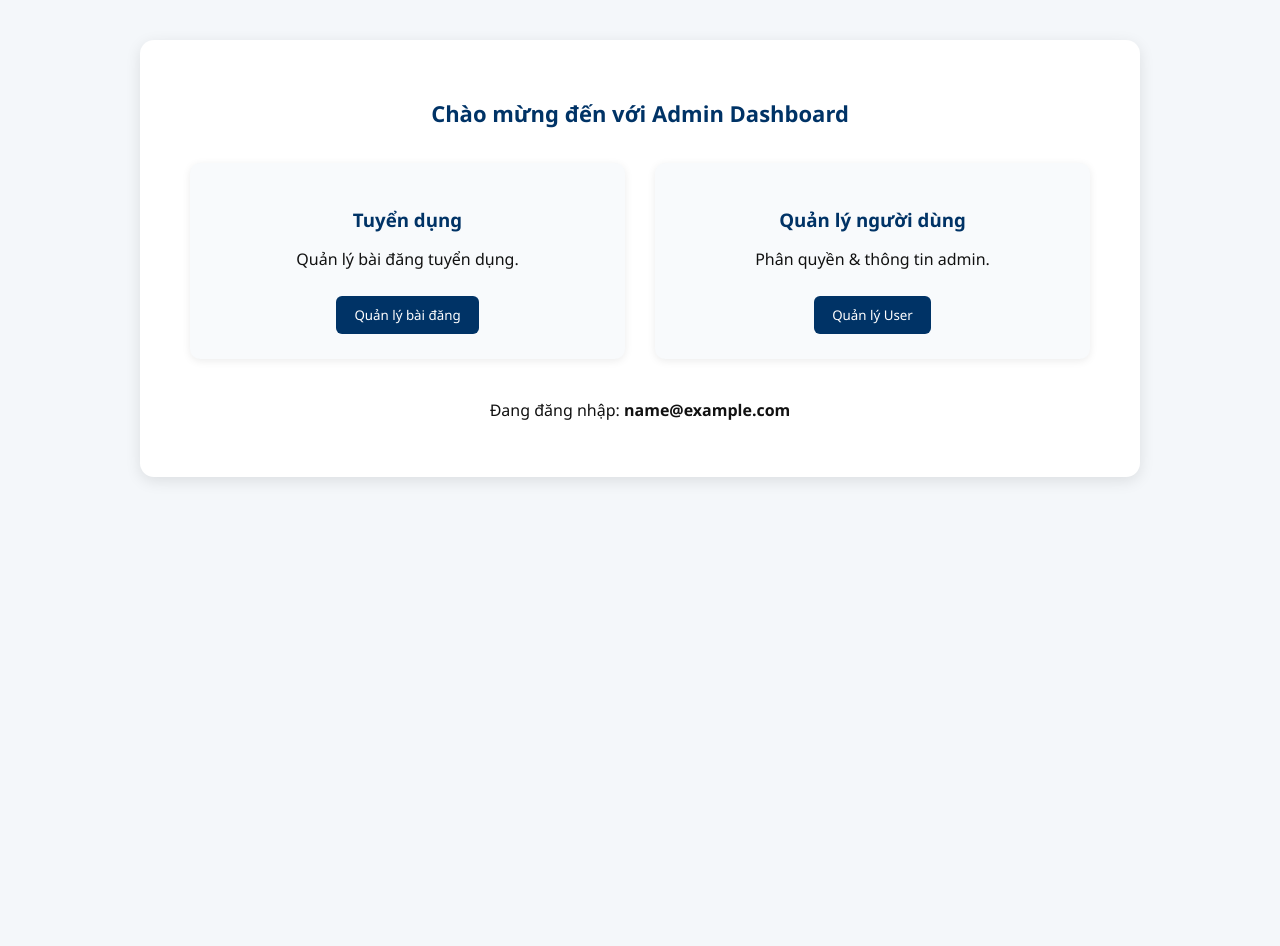
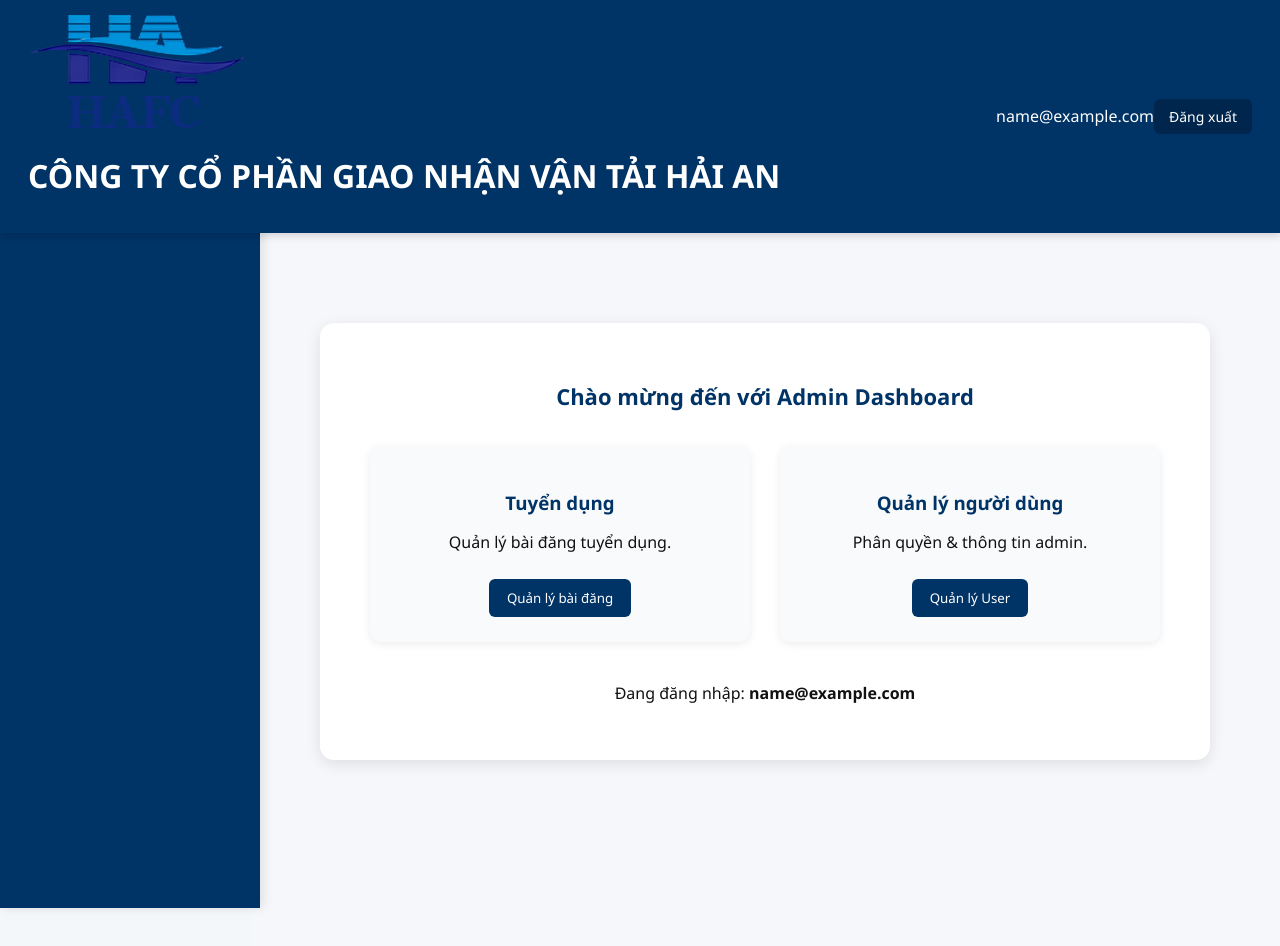
Before and after one commit to HuyhuyXD/hafc-admin, a React (Vite) app: page /dashboard in a window 1280 px wide. Shown: the top 946 px of the page. Before the commit the page ends 800 px from the top, so only its background shows below. Built offline with nearby package versions, Linux system fonts and the light colour scheme; sample sign-in values are in the browser's storage.

Commit message:
final fix admin layout with full UI and auth

```diff
--- a/src/layouts/AdminLayout.jsx
+++ b/src/layouts/AdminLayout.jsx
@@ -1,10 +1,82 @@
 import React from "react";
+import { useNavigate, useLocation } from "react-router-dom";
 import "../assets/admin-style.css";
 
 export default function AdminLayout({ children }) {
+  const navigate = useNavigate();
+  const location = useLocation();
+  const userEmail = localStorage.getItem("userEmail");
+
+  // ✅ Nếu chưa đăng nhập → tự động chuyển về trang login
+  React.useEffect(() => {
+    if (!userEmail && location.pathname !== "/login") {
+      navigate("/login");
+    }
+  }, [userEmail, location, navigate]);
+
+  // ✅ Hàm đăng xuất
+  const handleLogout = () => {
+    localStorage.removeItem("userEmail");
+    navigate("/login");
+  };
+
   return (
-    <div className="admin-page-wrapper">
-      {children}
+    <div className="admin-layout">
+      {/* Header */}
+      <header className="admin-header">
+        <div className="admin-logo">
+          <img src="/logo.png" alt="HAFC Logo" />
+          <h1>CÔNG TY CỔ PHẦN GIAO NHẬN VẬN TẢI HẢI AN</h1>
+        </div>
+        <div className="admin-user">
+          <span>{userEmail}</span>
+          <button className="logout-btn" onClick={handleLogout}>
+            Đăng xuất
+          </button>
+        </div>
+      </header>
+
+      {/* Body layout */}
+      <div className="admin-body">
+        {/* Sidebar */}
+        <aside className="admin-sidebar">
+          <nav>
+            <ul>
+              <li>
+                <a
+                  href="/dashboard"
+                  className={location.pathname === "/dashboard" ? "active" : ""}
+                >
+                  Dashboard
+                </a>
+              </li>
+              <li>
+                <a
+                  href="/manage-recruitment"
+                  className={
+                    location.pathname === "/manage-recruitment" ? "active" : ""
+                  }
+                >
+                  Tuyển dụng
+                </a>
+              </li>
+              <li>
+                <a
+                  href="/manage-users"
+                  className={
+                    location.pathname === "/manage-users" ? "active" : ""
+                  }
+                >
+                  Quản lý User
+                </a>
+              </li>
+            </ul>
+          </nav>
+        </aside>
+
+        {/* Main content */}
+        <main className="admin-content">{children}</main>
+      </div>
     </div>
   );
 }
```
